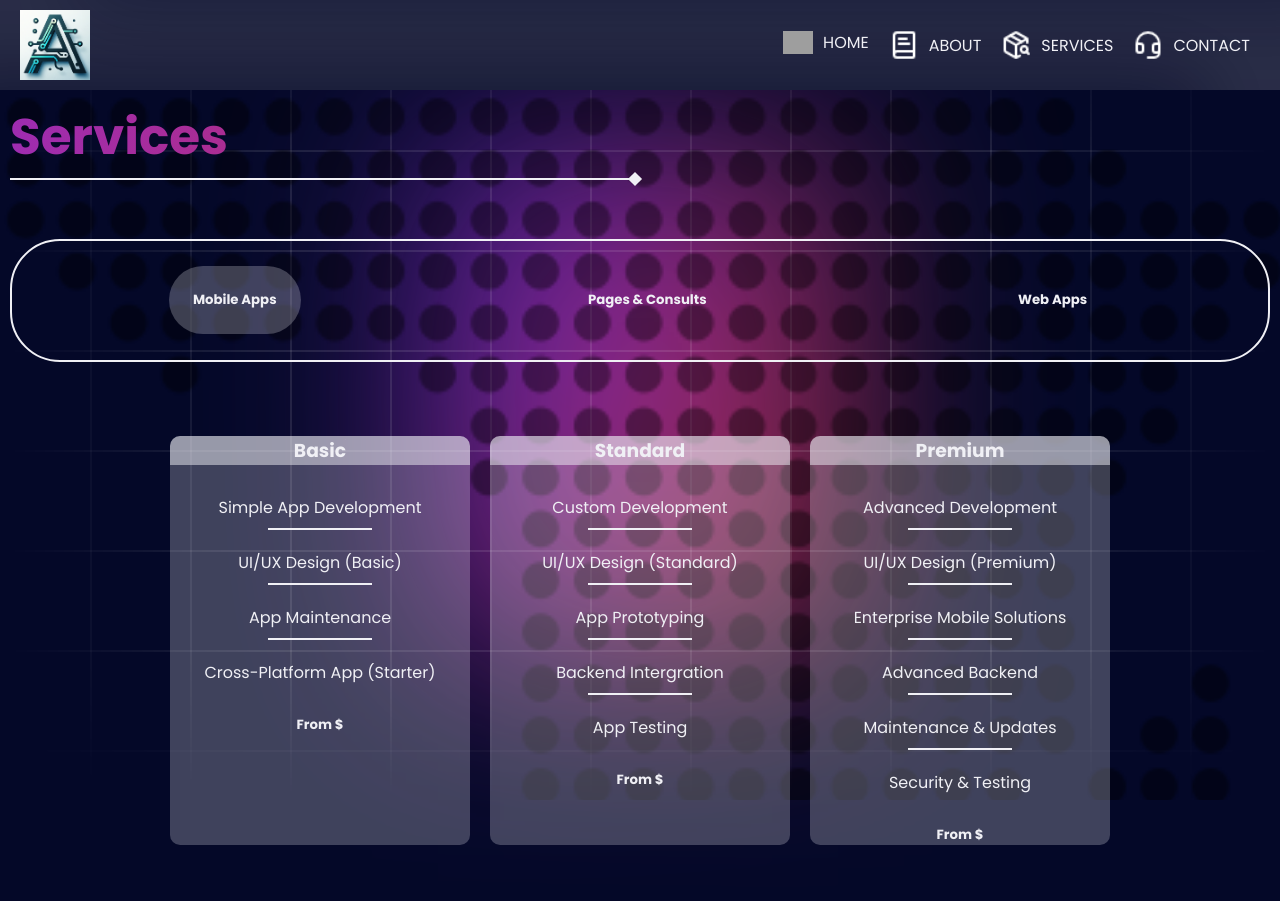
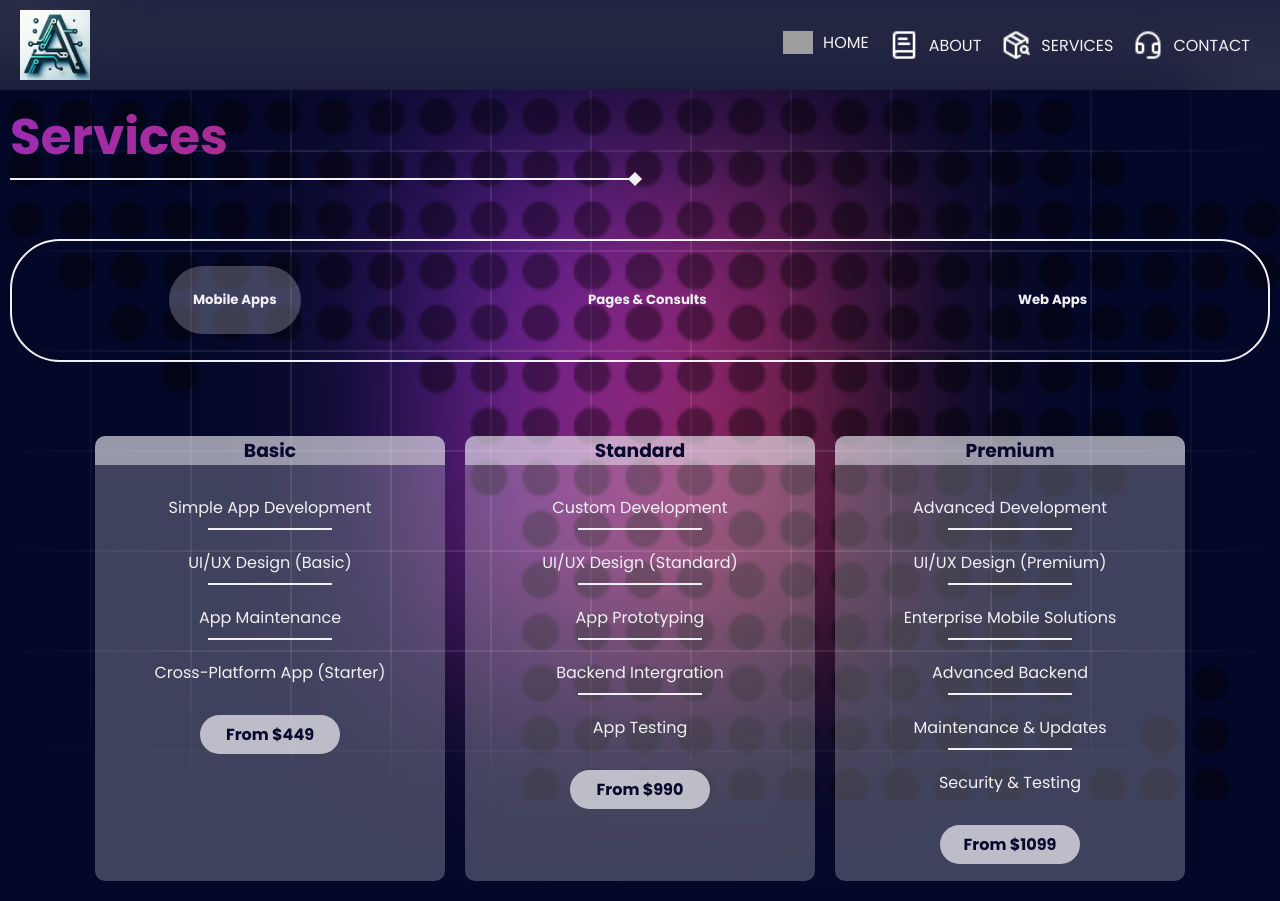
Before and after one commit to ANGA-Technologies/ANGA-Hub, a Vue app: page /services in a window 1280 px wide. Before the commit the page ends 865 px from the top, so only its background shows below. Built offline with nearby package versions, Linux system fonts and the light colour scheme; grey boxes are pictures that could not be loaded.

Commit message:
Refactor styles for homepage and service page; update service pricing and enhance layout for better readability

```diff
--- a/src/assets/styles/homepage.css
+++ b/src/assets/styles/homepage.css
@@ -5,10 +5,9 @@ main {
     transform: translate(-50%, -50%);
     width: 100%;
     display: flex;
-    align-items: center;
+    /* align-items: center; */
     justify-content: center;
     flex-direction: column;
-    gap: 1px;
     color: #f0f0f5;
     height: 100%;
     border-radius: 15px;
@@ -16,36 +15,32 @@ main {
 }
 
 h1 {
-    margin: 0;
+    position: relative;
+    margin: 0 0 2px 0; /* Minimal space below H1 */
     padding: 0;
-    width: 100%;
-    text-align: left;
-
     font-family: 'Poppins';
     font-style: normal;
     font-weight: 700;
     font-size: 100px;
-    line-height: 150px;
-
+    line-height: 100px; /* Tighten spacing within H1 */
+    text-align: left;
     background: linear-gradient(180deg, #FFFFFF 0%, #999999 100%);
     -webkit-background-clip: text;
     -webkit-text-fill-color: transparent;
     background-clip: text;
-    /* text-fill-color: transparent; */
+    text-fill-color: transparent;
 }
 
 h2 {
-    margin: 0;
+    position: relative;
+    margin: 2px 0 0 0; /* Minimal space above H2 */
     padding: 0;
-    width: 100%;
-    text-align: right;
     font-family: 'Poppins';
     font-style: normal;
     font-weight: 700;
     font-size: 96px;
-    line-height: 144px;
-    /* identical to box height */
-
+    line-height: 96px; /* Tighten spacing within H2 */
+    text-align: right;
     background: linear-gradient(103.88deg, #8A2BE2 -27.14%, #D32F2F 73.7%);
     -webkit-background-clip: text;
     -webkit-text-fill-color: transparent;
@@ -59,7 +54,7 @@ h3 {
     white-space: nowrap;
     text-wrap: wrap;
     overflow: hidden;
-    border-right: 2px solid black; /* Cursor */
+    border-right: 2px solid black;
     animation: blink 0.7s steps(2, start) infinite;
     left: 5%;
     top: 70%;
--- a/src/assets/styles/servicepage.css
+++ b/src/assets/styles/servicepage.css
@@ -79,7 +79,6 @@ h1::before {
 }
 
 .content {
-    /* height: 100%; */
     display: flex;
     flex-wrap: wrap;
     justify-content: center;
@@ -88,7 +87,7 @@ h1::before {
 .content > * {
     /* flex: 1; */
     background-color: #f0f0f540;
-    width: 300px;
+    width: 350px;
     margin: 10px;
     border-radius: 10px;
     text-align: center;
@@ -100,6 +99,7 @@ h1::before {
     padding: 0;
     border-start-start-radius: 10px;
     border-start-end-radius: 10px;
+    color: #08092C;
 }
 
 ul {
@@ -128,3 +128,14 @@ li::after {
 li:last-child::after {
     background-color: #f0f0f500;
 }
+
+.content h4 {
+    background: #f0f0f5b6;
+    padding: 2%;
+    margin-bottom: 5%;
+    margin-inline: 30%;
+    display: flex;
+    color: #08092C;
+    justify-content: center;
+    border-radius: 50px;
+}
--- a/src/components/ServicePage.vue
+++ b/src/components/ServicePage.vue
@@ -19,21 +19,21 @@
                     <ul>
                         <li v-for="item in currentServiceContent.basic" :key="item">{{ item }}</li>
                     </ul>
-                    <h5>From ${{ basicPrice }}</h5>
+                    <h4>From ${{ currentServiceContent.basicPrice }}</h4>
                 </div>
                 <div class="standard">
                     <h3>Standard</h3>
                     <ul>
                         <li v-for="item in currentServiceContent.standard" :key="item">{{ item }}</li>
                     </ul>
-                    <h5>From ${{ standardPrice }}</h5>
+                    <h4>From ${{ currentServiceContent.standardPrice }}</h4>
                 </div>
                 <div class="premium">
                     <h3>Premium</h3>
                     <ul>
                         <li v-for="item in currentServiceContent.premium" :key="item">{{ item }}</li>
                     </ul>
-                    <h5>From ${{ premiumPrice }}</h5>
+                    <h4>From ${{ currentServiceContent.premiumPrice }}</h4>
                 </div>
             </div>
         </main>
@@ -70,8 +70,8 @@
                             "Security & Testing"
                         ],
                         basicPrice: 449,
-                        standardPrice: 1199,
-                        premiumPrice: 3499
+                        standardPrice: 990,
+                        premiumPrice: 1099
                     },
                     consult: {
                         basic: [
@@ -92,29 +92,29 @@
                             "Advanced Domain Management"
                         ],
                         basicPrice: 199,
-                        standardPrice: 699,
-                        premiumPrice: 1899
+                        standardPrice: 549,
+                        premiumPrice: 1299
                     },
                     web: {
                         basic: [
                             "Simple Web Design",
                             "Basic CMS Setup",
                             "SEO (Basic)",
-                            "Website Maintenance"
+                            "WebApp Maintenance"
                         ],
                         standard: [
-                            "Custom Web Apps",
-                            "E-Commerce WebApps (Standard)",
-                            "Responsive Web Designs",
+                            "Custom WebApps",
+                            "E-Commerce (Standard)",
+                            "Responsive Designs",
                             "SEO (Standard)",
                             "Web Maintenance (Standard)"
                         ],
                         premium: [
-                            "Complex Web Apps",
-                            "Custom E-Commerce WebApps",
+                            "Complex WebApps",
+                            "Custom E-Commerce",
                             "Custom API Development",
                             "Advanced SEO (Premium)",
-                            "WebApp Redesign & Optimization",
+                            "Redesign & Optimization",
                             "Web Maintenance (Premium)"
                         ],
                         basicPrice: 349,
```
